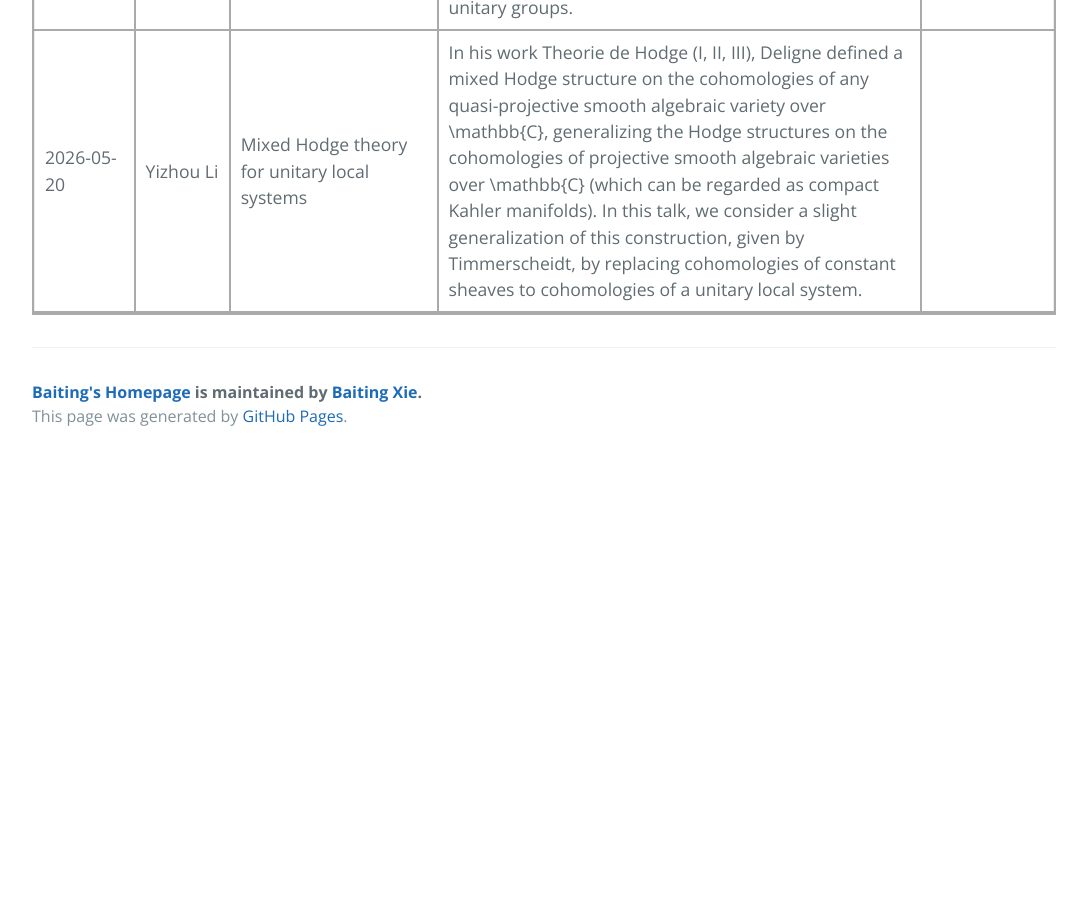
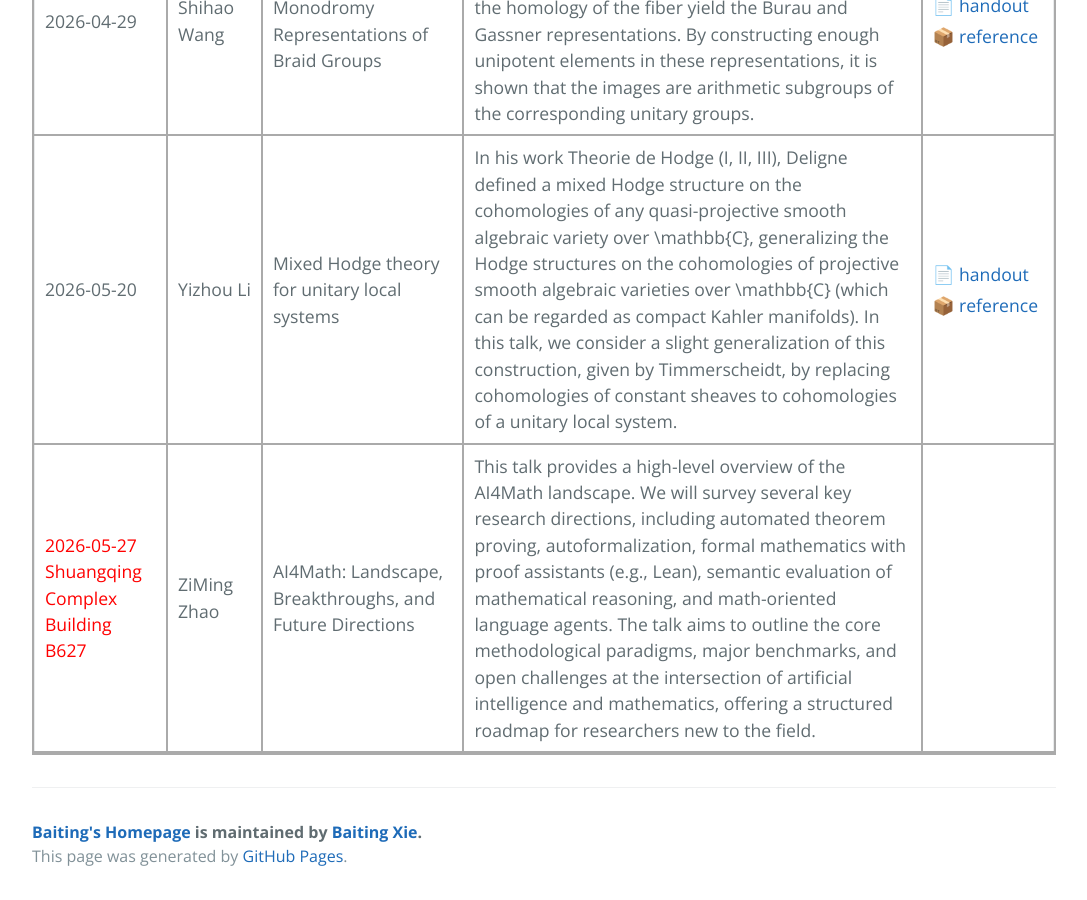
Before and after one commit to xiebaiting/math, a Jekyll site: the page built from 2026 Spring Learning Seminar/index.html, in a window 1280 px wide and 900 px high, scrolled down 2687 px. Shown: the whole window, without its empty margins (96-1183 px from the left). Built offline with Jekyll 4.4.1, drawn with Linux system fonts in a browser that asks for light colours; formulas are drawn with MathJax 3; before the commit the page ends 3147 px from its top, so only the background shows below that.

Commit message:
20260525

```diff
--- a/2026 Spring Learning Seminar/index.html
+++ b/2026 Spring Learning Seminar/index.html
@@ -127,6 +127,18 @@ title: 2026 Spring Learning Seminar
         <td style="padding:8px 10px; border-bottom:2px solid #aaa; border-right:2px solid #aaa;">Mixed Hodge theory for unitary local systems</td>
         <td style="padding:8px 10px; border-bottom:2px solid #aaa; border-right:2px solid #aaa;">In his work Theorie de Hodge (I, II, III), Deligne defined a mixed Hodge structure on the cohomologies of any quasi-projective smooth algebraic variety over \mathbb{C}, generalizing the Hodge structures on the cohomologies of projective smooth algebraic varieties over \mathbb{C} (which can be regarded as compact Kahler manifolds). In this talk, we consider a slight generalization of this construction, given by Timmerscheidt, by replacing cohomologies of constant sheaves to cohomologies of a unitary local system.</td>
         <td style="padding:8px 10px; border-bottom:2px solid #aaa;">
+            <div style="display:flex; flex-wrap:wrap; gap:4px;">
+                <a href="Mixed_Hodge_Theory_for_Unitary_Local_Systems.pdf" class="file-tag" style="white-space: nowrap;">📄 handout</a>
+                <a href="reference_mixed_hodge.zip" class="file-tag" style="white-space: nowrap;">📦 reference</a>
+            </div>
+        </td>
+    </tr>
+    <tr>
+        <td style="padding:8px 10px; border-bottom:2px solid #aaa; border-right:2px solid #aaa; color: red;">2026-05-27 <wbr> Shuangqing Complex Building B627</td>
+        <td style="padding:8px 10px; border-bottom:2px solid #aaa; border-right:2px solid #aaa;">ZiMing Zhao</td>
+        <td style="padding:8px 10px; border-bottom:2px solid #aaa; border-right:2px solid #aaa;">AI4Math: Landscape, Breakthroughs, and Future Directions</td>
+        <td style="padding:8px 10px; border-bottom:2px solid #aaa; border-right:2px solid #aaa;">This talk provides a high-level overview of the AI4Math landscape. We will survey several key research directions, including automated theorem proving, autoformalization, formal mathematics with proof assistants (e.g., Lean), semantic evaluation of mathematical reasoning, and math-oriented language agents. The talk aims to outline the core methodological paradigms, major benchmarks, and open challenges at the intersection of artificial intelligence and mathematics, offering a structured roadmap for researchers new to the field.</td>
+        <td style="padding:8px 10px; border-bottom:2px solid #aaa;">
             <!-- <div style="display:flex; flex-wrap:wrap; gap:4px;">
                 <a href="Hypersurface_with_Automorphism_Group_of_Large_Order.pdf" class="file-tag" style="white-space: nowrap;">📄 handout</a>
             </div> -->
```
Also changed, not shown: 10 other files.
